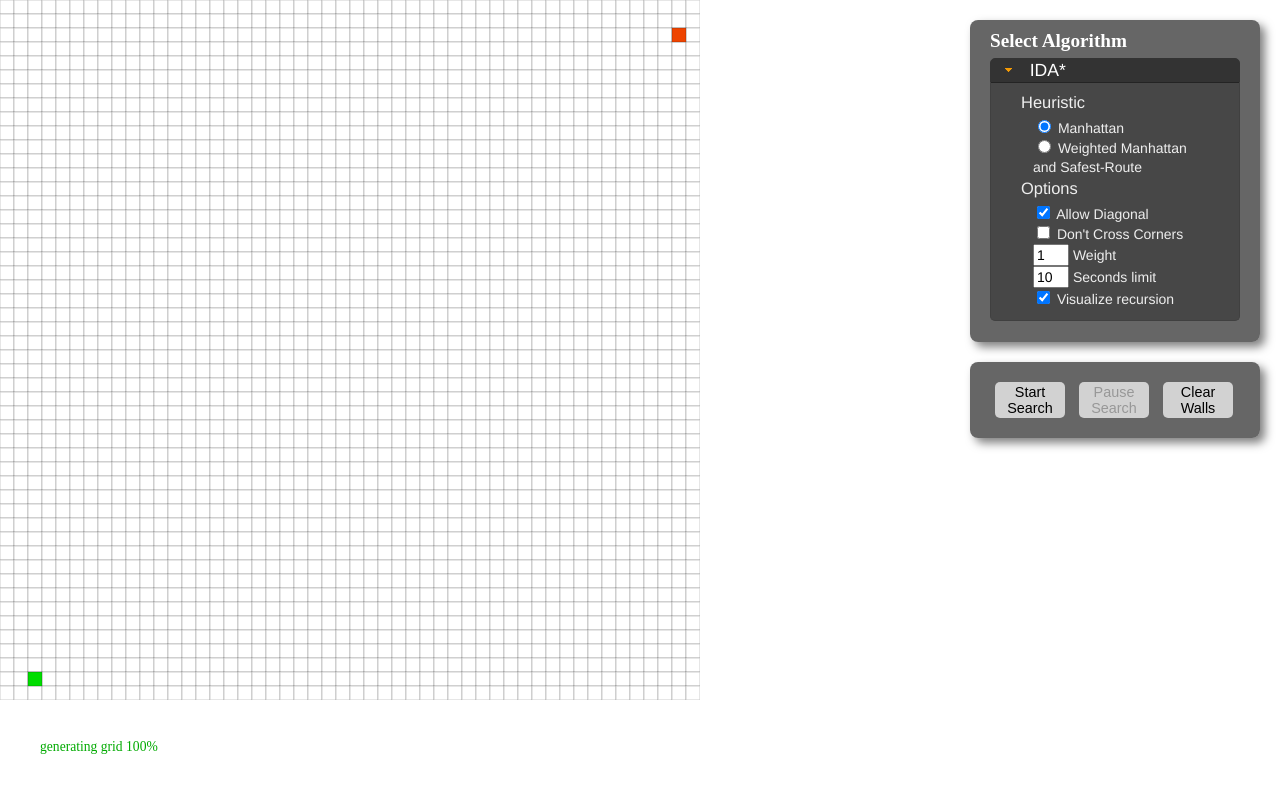
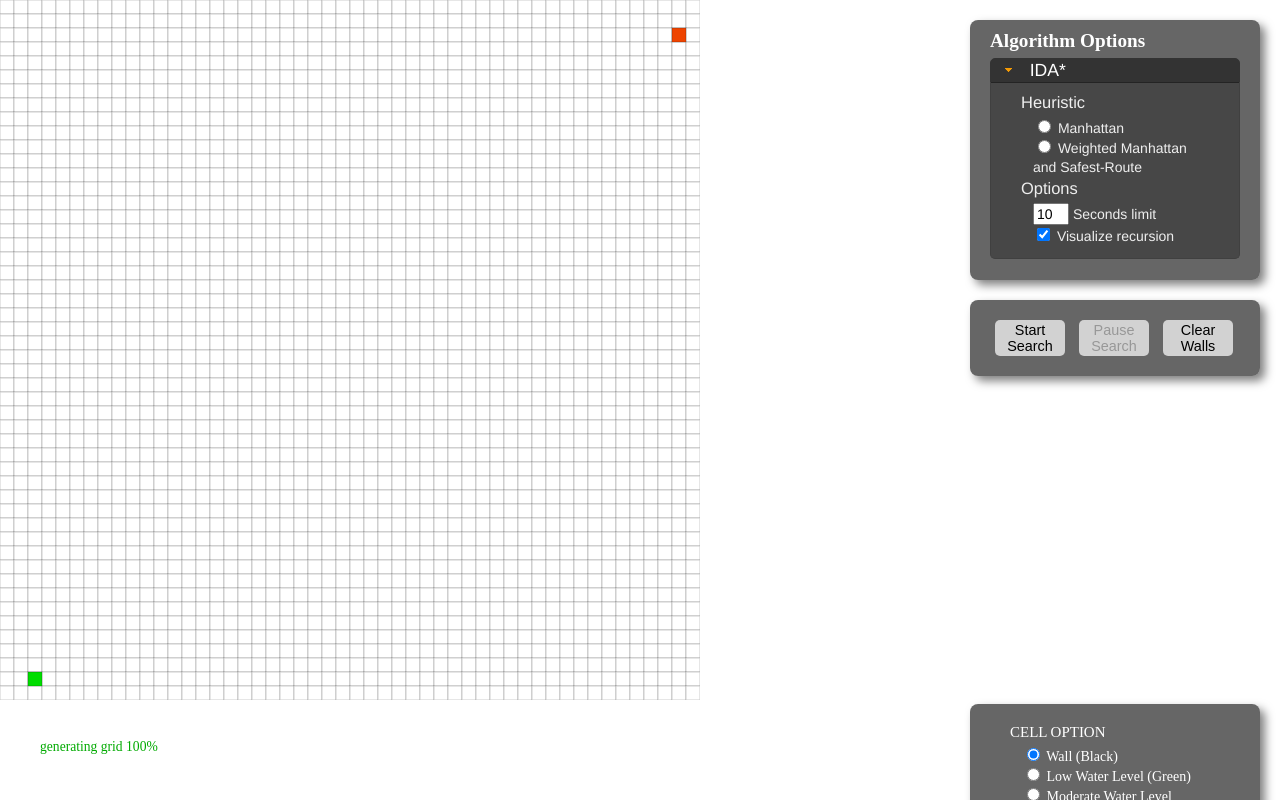
Before and after one commit to JoshuaJusay/FPF-Juntilla, a website: page visual/index.html in a window 1280 px wide. Drawn offline with Linux system fonts and the light colour scheme.

Commit message:
index.html
New UI - Hi High

```diff
--- a/visual/index.html
+++ b/visual/index.html
@@ -1,5 +1,6 @@
 <!DOCTYPE HTML>
 <html lang="en">
+
 <head>
   <meta charset="UTF-8">
   <title>PathFinding.js</title>
@@ -27,11 +28,14 @@
   <script type="text/javascript" src="./js/panel.js"></script>
   <script type="text/javascript" src="./js/main.js"></script>
 </head>
+
 <body>
   <div id="draw_area"></div>
 
   <div id="algorithm_panel" class="panel right_panel">
-      <header><h2 class="header_title">Select Algorithm</h2></header>
+    <header>
+      <h2 class="header_title">Algorithm Options</h2>
+    </header>
 
     <div class="accordion">
       <h3 id="ida_header"><a href="#">IDA*</a></h3>
@@ -42,19 +46,13 @@
         <div id="ida_heuristic" class="sub_options">
           <input type="radio" name="ida_heuristic" value="manhattan" checked />
           <label class="option_label">Manhattan</label> <br>
-            <input type="radio" name="ida_heuristic" value="chebyshev"/>
+          <input type="radio" name="ida_heuristic" value="chebyshev" />
           <label class="option_label">Weighted Manhattan and Safest-Route</label> <br>
         </div>
         <header class="option_header">
           <h3>Options</h3>
         </header>
         <div class="optional sub_options">
-            <input type="checkbox" class="allow_diagonal" checked>
-            <label class="option_label">Allow Diagonal</label> <br>
-            <input type="checkbox" class="dont_cross_corners">
-            <label class="option_label">Don't Cross Corners</label> <br>
-            <input class="spinner" name="astar_weight" value="1">
-            <label class="option_label">Weight</label> <br>
           <input class="spinner" name="time_limit" value="10">
           <label class="option_label">Seconds limit</label> <br>
           <input type="checkbox" class="track_recursion" checked />
@@ -71,7 +69,27 @@
 
   </div>
 
+  <div id="play_panel" class="panel right_panel">
+    <header class="option_header">
+      <h3>CELL OPTION</h3>
+    </header>
+    <div id="ida_heuristic" class="sub_options">
+      <input type="radio" name="ida_heuristic" value="Black" checked />
+      <label class="option_label">Wall (Black)</label> <br>
+      <input type="radio" name="ida_heuristic" value="Green" />
+      <label class="option_label"> Low Water Level (Green)</label> <br>
+      <input type="radio" name="ida_heuristic" value="Orange" />
+      <label class="option_label"> Moderate Water Level (Orange)</label> <br>
+      <input type="radio" name="ida_heuristic" value="chebyshev" />
+      <label class="option_label"> High Water Level (Red)</label> <br>
+    </div>
+  </div>
+
+
+
+
   <div id="stats"></div>
 
 </body>
+
 </html>
```
Lines whose indentation alone changed are shown as unchanged.
